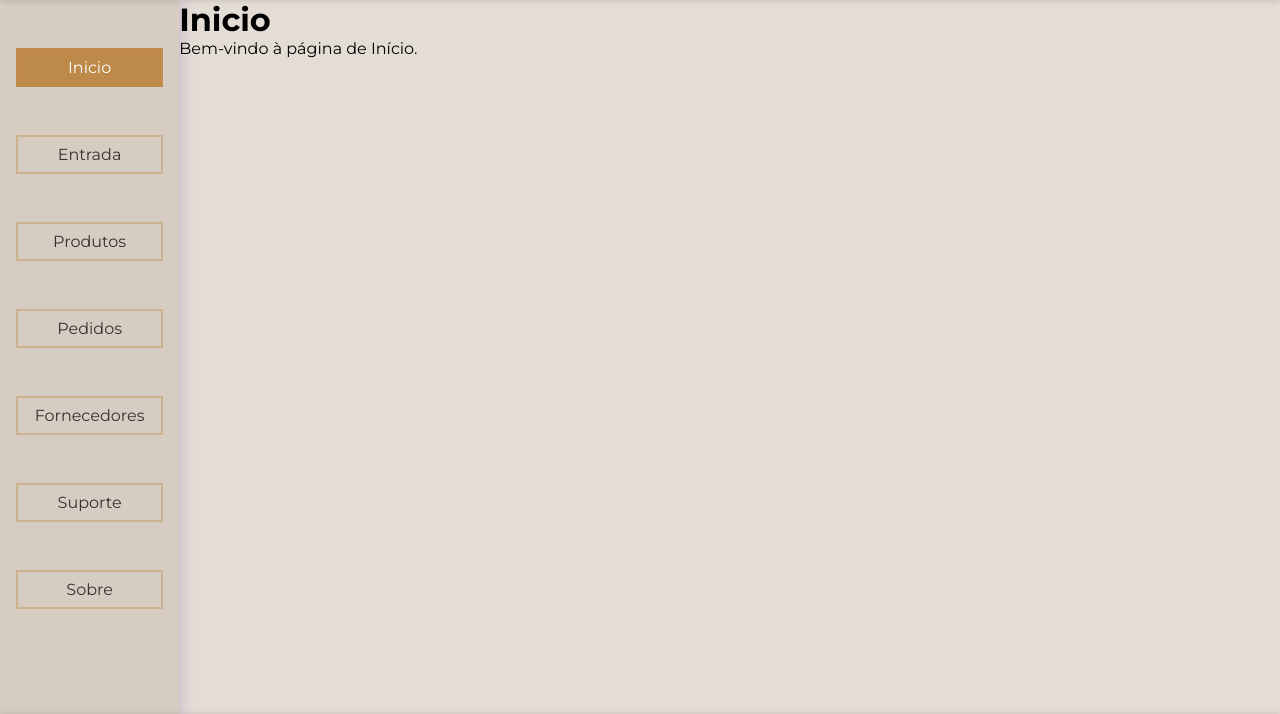
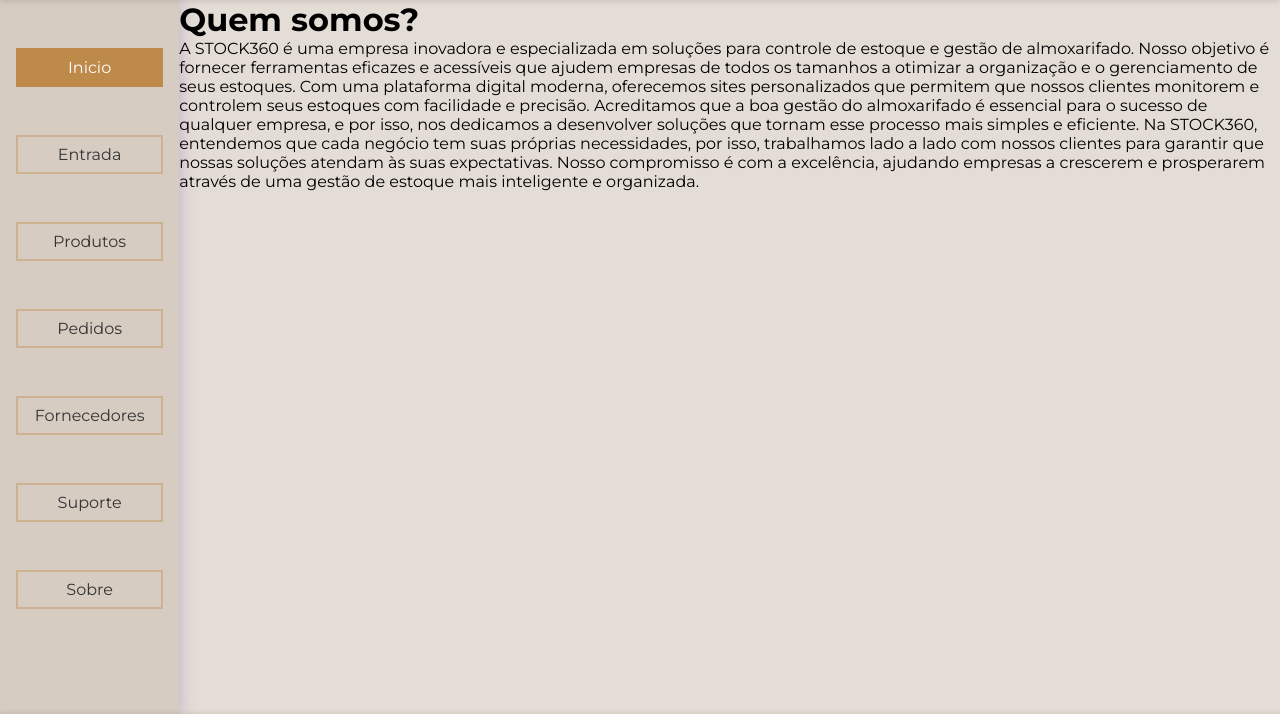
Before and after one commit to samuzaum/Stock360, a PHP site: page /home.html in a window 1280 px wide. Shown: the part 65-779 px from the top of the page. Run offline with PHP 8.4, Linux system fonts and the light colour scheme.

Commit message:
estilizando

```diff
--- a/homestyles.css
+++ b/homestyles.css
@@ -434,3 +434,17 @@ footer {
     border-radius: 5px;
   }
 /*Css Do Davi - Pedidos*/
+/*fornecedor*/
+  .select-grafico{
+    text-align: center;
+    margin-top: 1vw;
+    background-color: #c8baab7c;
+    color: #000000;
+    border: solid 2px #be8a4a67 ;
+    width: 10vw;
+    height: 2vw;
+    border-radius: 12px;
+    font-family: "Montserrat", sans-serif;
+    font-size: 1rem;
+  }
+/*fornecedor*/
--- a/pages/fornecedores.html
+++ b/pages/fornecedores.html
@@ -1,6 +1,6 @@
 <div>
     <div>
-        <select id="dataSelector">
+        <select id="dataSelector" class="select-grafico">
             <option value="1">Parafusos</option>
             <option value="2">Canetas</option>
             <option value="3">Anões</option>
--- a/pages/inicio.html
+++ b/pages/inicio.html
@@ -1,4 +1,15 @@
 <div>
-    <h1>Inicio</h1>
-    <p>Bem-vindo à página de Início.</p>
+    <h1 class="text-center spacing">Quem somos?</h1>
+    <p class="text-center spacing">A STOCK360 é uma empresa inovadora e especializada em soluções
+        para controle de estoque e gestão de almoxarifado.
+        Nosso objetivo é fornecer ferramentas eficazes e acessíveis que ajudem empresas de
+        todos os tamanhos a otimizar a organização e o gerenciamento de seus estoques.
+        Com uma plataforma digital moderna, oferecemos sites personalizados que permitem que nossos clientes monitorem
+        e controlem seus estoques com facilidade e precisão. Acreditamos que a boa gestão do almoxarifado é essencial
+         para o sucesso de qualquer empresa, e por isso, nos dedicamos a desenvolver soluções que tornam esse processo mais simples e eficiente.
+
+        Na STOCK360, entendemos que cada negócio tem suas próprias necessidades, por isso, trabalhamos
+         lado a lado com nossos clientes para garantir que nossas soluções atendam às suas expectativas.
+          Nosso compromisso é com a excelência, ajudando empresas a crescerem e prosperarem
+          através de uma gestão de estoque mais inteligente e organizada.</p>
 </div>
--- a/pages/pedidos.html
+++ b/pages/pedidos.html
@@ -15,6 +15,8 @@
         </div>
         <br>
         <p>Observações</p>
+        <textarea name="observacoes-pedidos" id="observacoes-pedidos" cols="50" rows="2"> </textarea>
+        <br>
         <h1>Pedidos</h1>
         <input type="submit" name="salvar" id="salvar" value="Salvar">
     </form>
```
